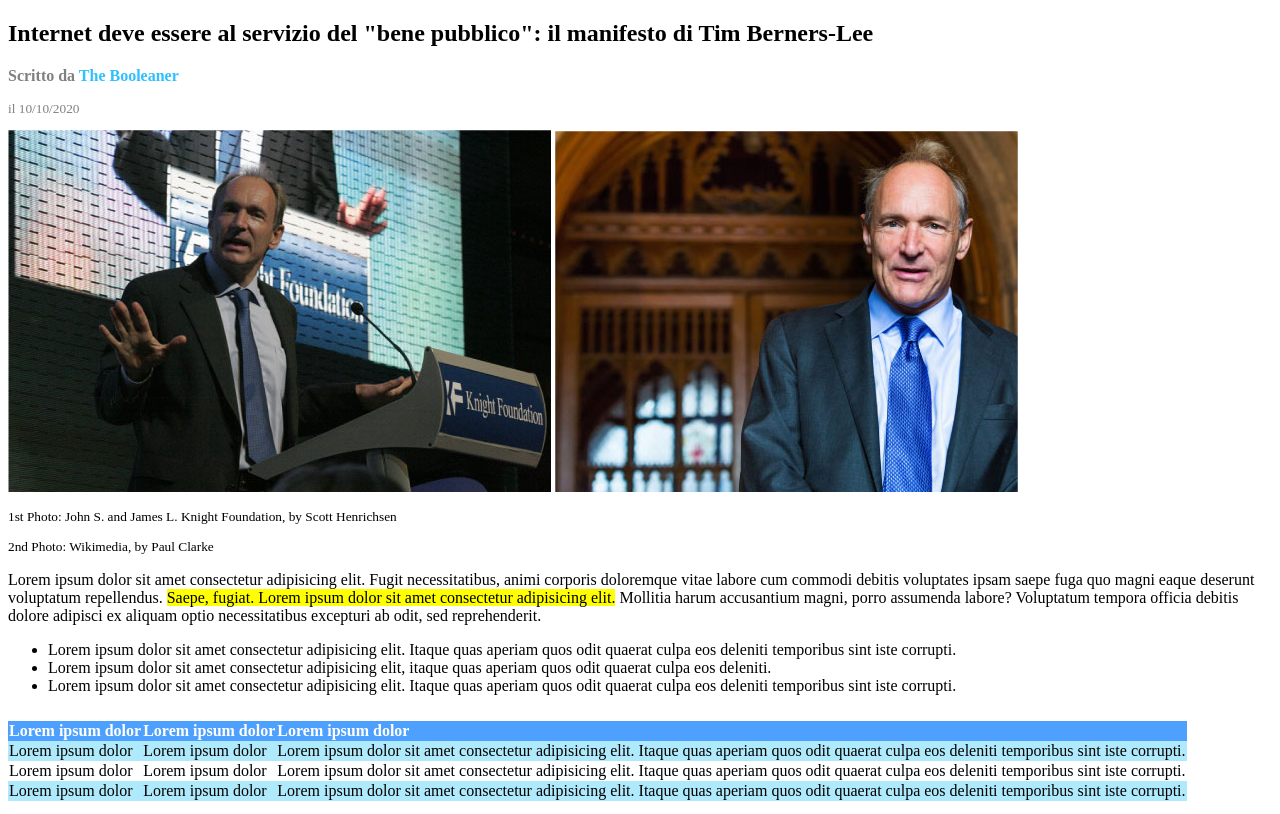
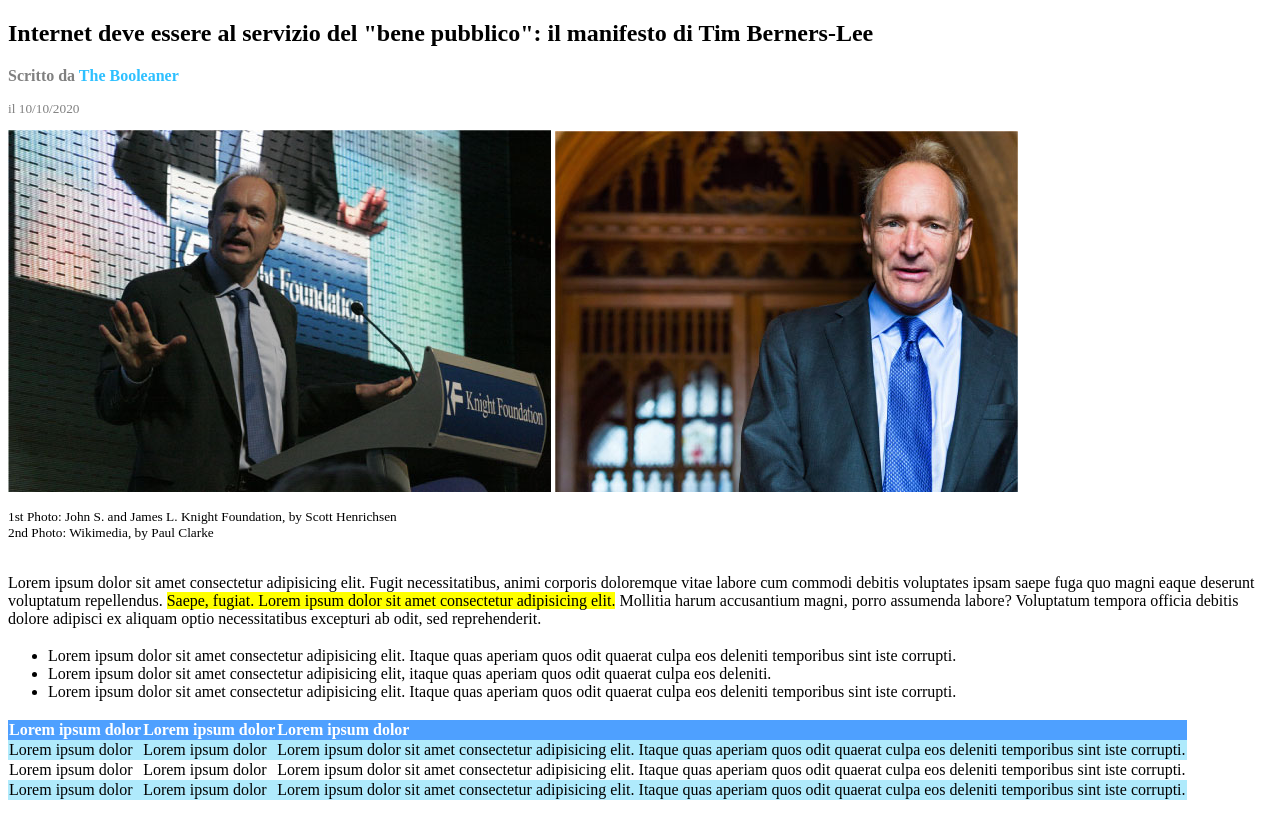
Before and after one commit to cristianmoletto/html-css-booleaner, a plain HTML site: page index.html in a window 1280 px wide. Shown: the part 93-907 px from the top of the page. Drawn offline with Linux system fonts and the light colour scheme.

Commit message:
feat: building css complete

```diff
--- a/css/style.css
+++ b/css/style.css
@@ -87,5 +87,5 @@ a {
 }
 
 .padding-basic {
-    padding-bottom: 10px;
+    padding-bottom: 3px;
 }
--- a/index.html
+++ b/index.html
@@ -25,13 +25,13 @@
         </section>
 
         <!-- sezione immagini -->
-        <div>
+        <div class="padding-basic">
             <img src="./img/tim-1.jpg" alt="tim speaking">
             <img src="./img/tim-2.jpg" alt="tim front man">
 
             <div>
-                <p class="small-black-text">1st Photo: John S. and James L. Knight Foundation, by Scott Henrichsen</p>
-                <p class="small-black-text">2nd Photo: Wikimedia, by Paul Clarke</p>
+                <p class="small-black-text">1st Photo: John S. and James L. Knight Foundation, by Scott Henrichsen <br>
+                2nd Photo: Wikimedia, by Paul Clarke</p>
             </div>
 
         </div>
@@ -39,7 +39,7 @@
 
         <!-- sezione primo paragrafo -->
         <div>
-            <p class="basic-text" class="padding-basic">Lorem ipsum dolor sit amet consectetur adipisicing elit. Fugit necessitatibus, animi corporis doloremque vitae labore cum commodi debitis voluptates ipsam saepe fuga quo magni eaque deserunt voluptatum repellendus. <span class="yellow-text">Saepe, fugiat. Lorem ipsum dolor sit amet consectetur adipisicing elit.</span> Mollitia harum accusantium magni, porro assumenda labore? Voluptatum tempora officia debitis dolore adipisci ex aliquam optio necessitatibus excepturi ab odit, sed reprehenderit.</p>
+            <p class="basic-text padding-basic">Lorem ipsum dolor sit amet consectetur adipisicing elit. Fugit necessitatibus, animi corporis doloremque vitae labore cum commodi debitis voluptates ipsam saepe fuga quo magni eaque deserunt voluptatum repellendus. <span class="yellow-text">Saepe, fugiat. Lorem ipsum dolor sit amet consectetur adipisicing elit.</span> Mollitia harum accusantium magni, porro assumenda labore? Voluptatum tempora officia debitis dolore adipisci ex aliquam optio necessitatibus excepturi ab odit, sed reprehenderit.</p>
 
         </div>
 
@@ -57,7 +57,7 @@
 
         <!-- sezione tabella -->
         <div>
-            <table class="table" class="padding-basic">
+            <table class="table padding-basic">
                 <thead class="blue-row">
                     <tr>
                         <th>Lorem ipsum dolor</th>
@@ -88,7 +88,7 @@
 
         <!-- sezione secondo paragrafo -->
         <div>
-            <p class="basic-text" class="padding-basic">Lorem ipsum dolor sit amet consectetur adipisicing elit. Numquam, exercitationem fugit repudiandae aliquid delectus ducimus dolorum veniam distinctio sequi, quaerat assumenda! Quos at fugiat libero error, fuga accusantium laboriosam maiores! Lorem ipsum dolor sit amet, consectetur adipisicing elit. Numquam, labore odio velit, dolorum nostrum necessitatibus, <span class="yellow-text">non qui ea consequuntur modi officia dolores ex recusandae?</span> Non, enim magnam. Distinctio, itaque laborum.
+            <p class="basic-text padding-basic">Lorem ipsum dolor sit amet consectetur adipisicing elit. Numquam, exercitationem fugit repudiandae aliquid delectus ducimus dolorum veniam distinctio sequi, quaerat assumenda! Quos at fugiat libero error, fuga accusantium laboriosam maiores! Lorem ipsum dolor sit amet, consectetur adipisicing elit. Numquam, labore odio velit, dolorum nostrum necessitatibus, <span class="yellow-text">non qui ea consequuntur modi officia dolores ex recusandae?</span> Non, enim magnam. Distinctio, itaque laborum.
             </p>
 
         </div>
```
